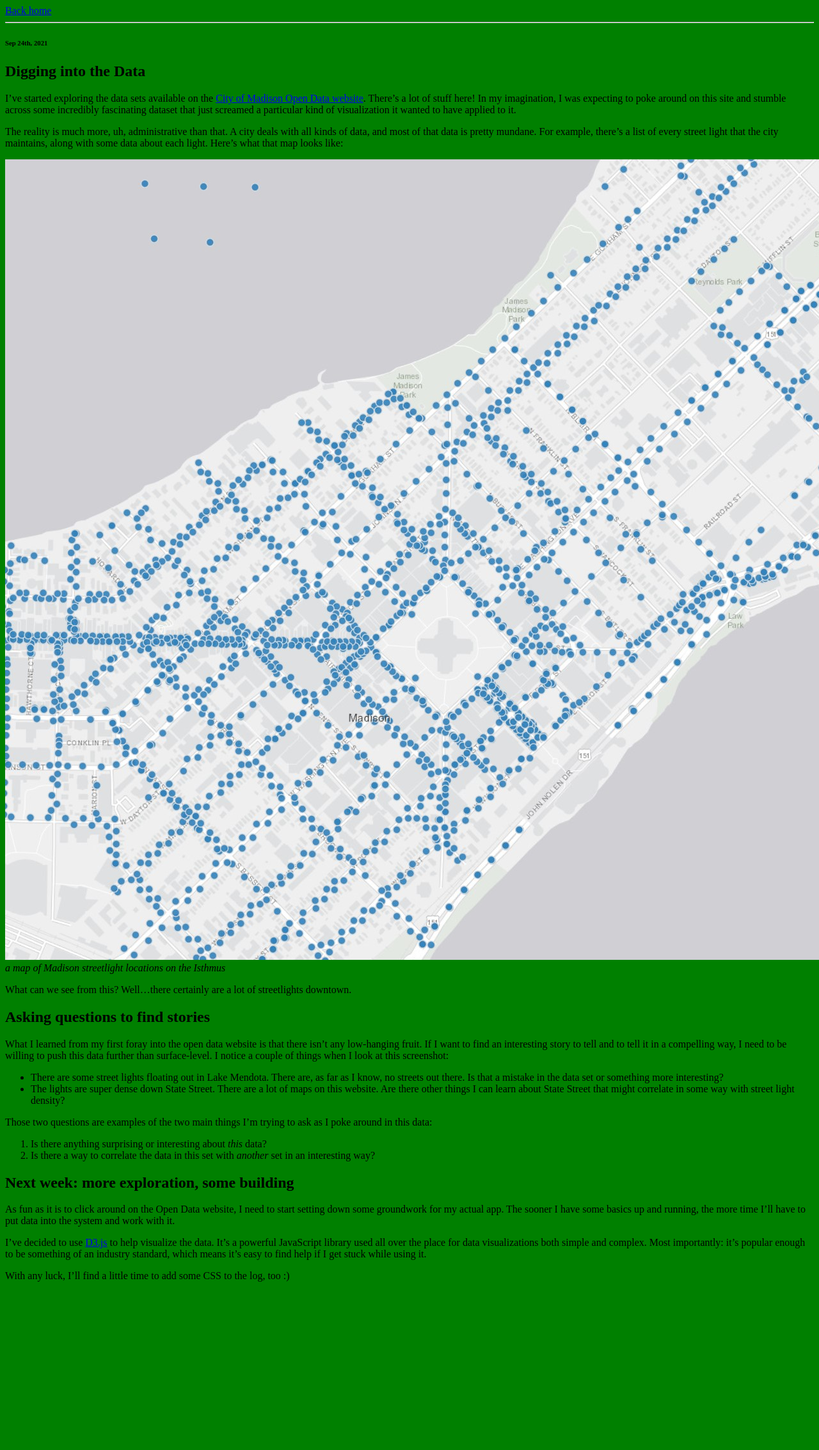
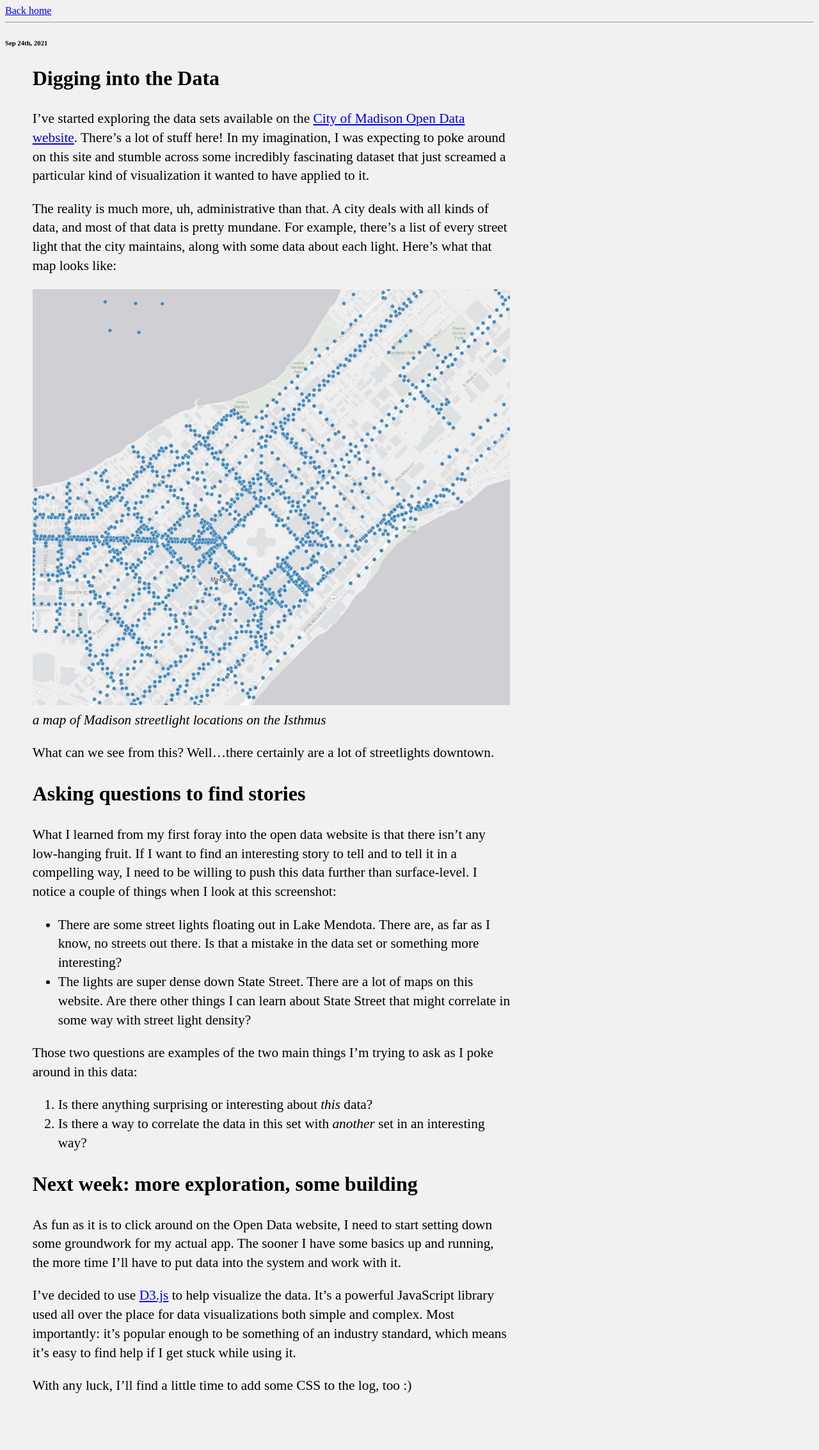
Before and after one commit to BaseCase/data-viz-journal, a Jekyll site: the page built from _posts/2021-09-24-digging-into-the-data.md, in a window 1280 px wide. Shown: the whole page at 64% size. Built offline with Jekyll 4.4.1, drawn with Linux system fonts in a browser that asks for light colours; before the commit the page ends 2019 px from its top, so only the background shows below that.

Commit message:
super basic readability styles for blog posts

```diff
--- a/style/blog.scss
+++ b/style/blog.scss
@@ -2,5 +2,17 @@
 ---
 
 body {
-  background: green;
+  background: #f1f1f1;
 }
+
+article {
+  max-width: 35em;
+  padding: 0 2em;
+  margin-bottom: 4em;
+  font-size: 16pt;
+  line-height: 1.4;
+
+  img {
+    width: 100%;
+  }
+}
```
